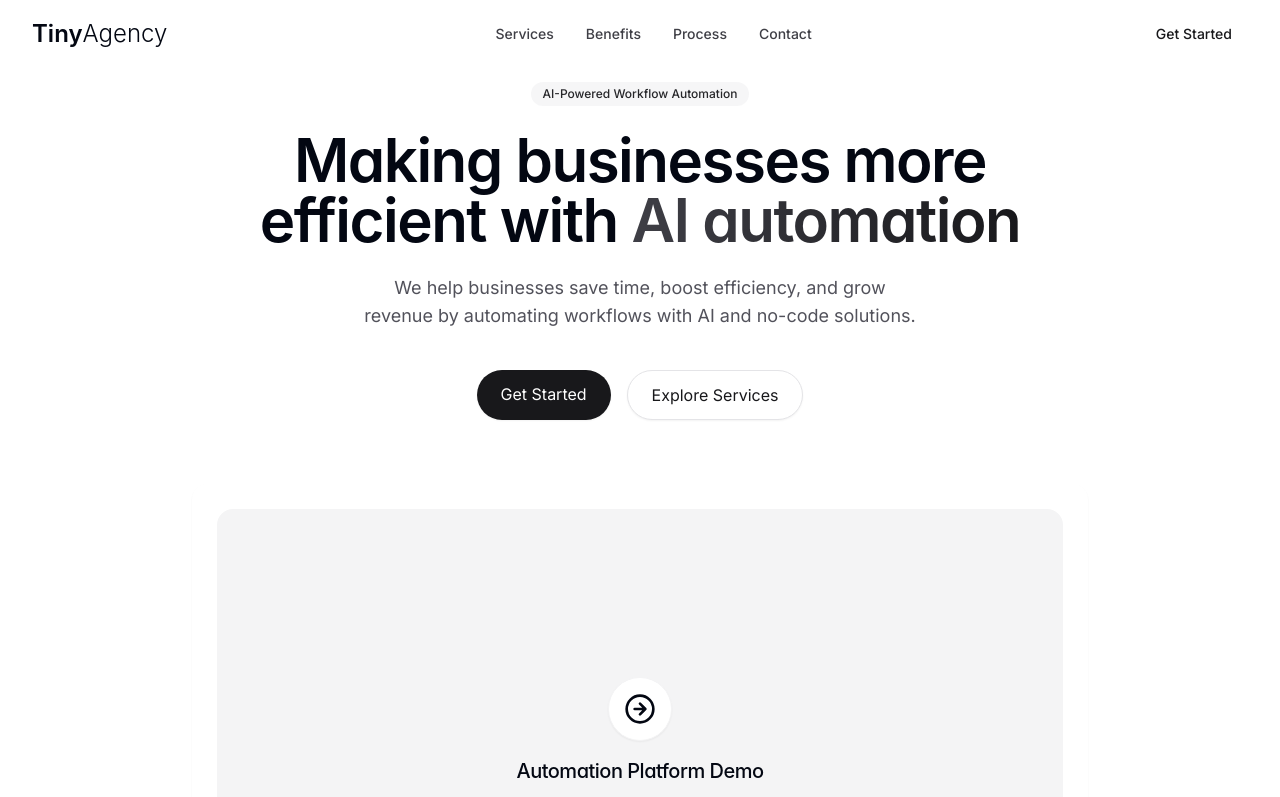
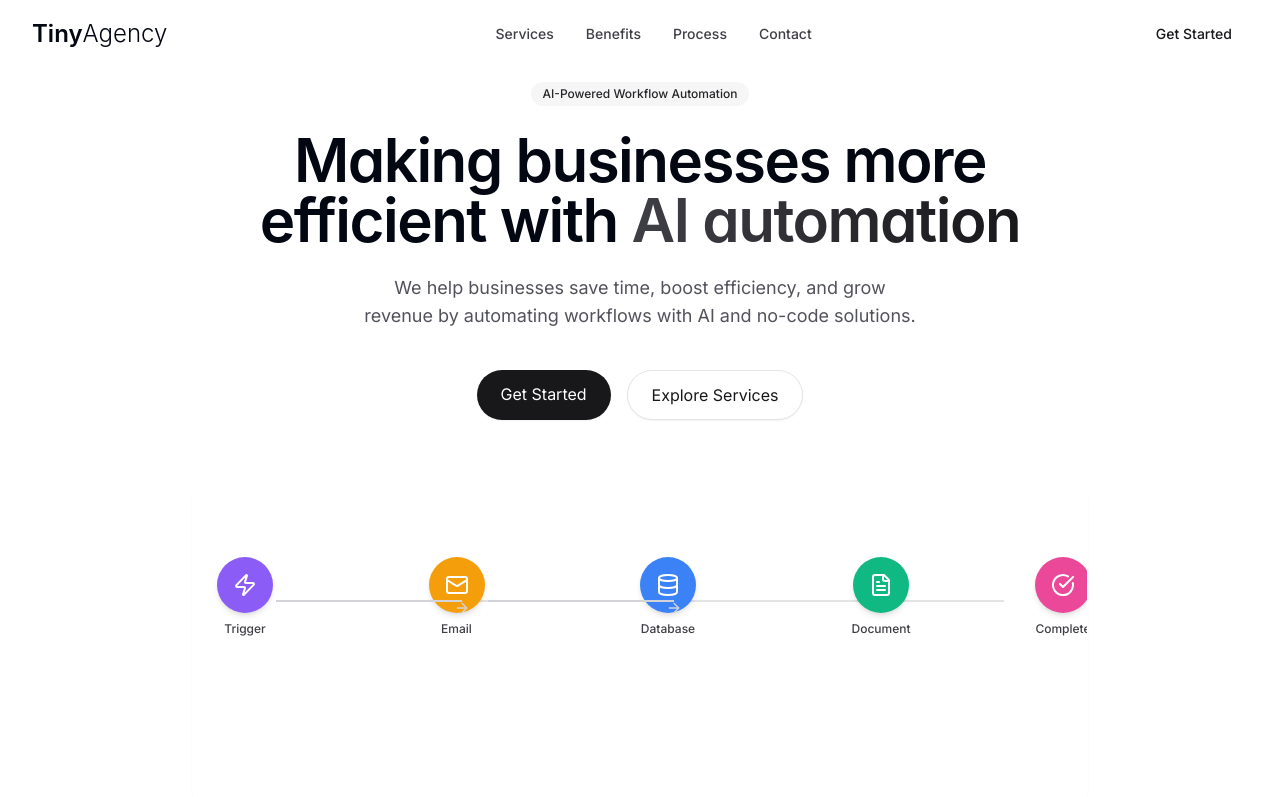
Before and after one commit to pete-life/tiny-agency, a React (Vite) app: page / in a window 1280 px wide. Shown: the top 797 px of the page. Built offline with nearby package versions, Linux system fonts and the light colour scheme.

Commit message:
Add visual graphic element
Adds a visual graphic element to represent an automation workflow.

```diff
--- a/src/components/sections/Hero.tsx
+++ b/src/components/sections/Hero.tsx
@@ -1,5 +1,6 @@
 
 import GlassCard from "../ui/GlassCard";
+import WorkflowVisual from "../ui/WorkflowVisual";
 import { ArrowDown } from "lucide-react";
 
 const Hero = () => {
@@ -51,18 +52,7 @@ const Hero = () => {
 
         <div className="animate-slide-up delay-300">
           <GlassCard className="max-w-4xl mx-auto">
-            <div className="aspect-video rounded-lg overflow-hidden bg-zinc-100 flex items-center justify-center">
-              <div className="text-center p-6">
-                <div className="w-16 h-16 mx-auto mb-4 rounded-full bg-white flex items-center justify-center shadow-sm border border-zinc-100">
-                  <svg width="32" height="32" viewBox="0 0 24 24" fill="none" xmlns="http://www.w3.org/2000/svg">
-                    <path d="M16 12H8M16 12L12 8M16 12L12 16" stroke="currentColor" strokeWidth="2" strokeLinecap="round" strokeLinejoin="round"/>
-                    <path d="M12 22C17.5228 22 22 17.5228 22 12C22 6.47715 17.5228 2 12 2C6.47715 2 2 6.47715 2 12C2 17.5228 6.47715 22 12 22Z" stroke="currentColor" strokeWidth="2"/>
-                  </svg>
-                </div>
-                <h3 className="text-xl font-medium mb-2">Automation Platform Demo</h3>
-                <p className="text-zinc-600">Preview image or video would appear here</p>
-              </div>
-            </div>
+            <WorkflowVisual />
           </GlassCard>
         </div>
 
--- /dev/null
+++ b/src/components/ui/WorkflowVisual.tsx
@@ -0,0 +1,133 @@
+
+import { useState, useEffect } from "react";
+import {
+  ArrowRight,
+  Zap,
+  Mail,
+  Database,
+  FileText,
+  CheckCircle,
+  BellRing
+} from "lucide-react";
+import { cn } from "@/lib/utils";
+
+interface WorkflowNodeProps {
+  icon: React.ReactNode;
+  label: string;
+  color: string;
+  delay: number;
+  position: number;
+}
+
+const WorkflowNode = ({ icon, label, color, delay, position }: WorkflowNodeProps) => {
+  const [visible, setVisible] = useState(false);
+
+  useEffect(() => {
+    const timer = setTimeout(() => {
+      setVisible(true);
+    }, delay);
+
+    return () => clearTimeout(timer);
+  }, [delay]);
+
+  return (
+    <div
+      className={cn(
+        "absolute transition-all duration-500 ease-out flex flex-col items-center",
+        visible ? "opacity-100 translate-y-0" : "opacity-0 translate-y-4",
+        position === 0 ? "left-0" :
+        position === 4 ? "right-0" :
+        `left-[${position * 25}%]`
+      )}
+      style={{ left: `${position * 25}%` }}
+    >
+      <div
+        className="w-14 h-14 rounded-full flex items-center justify-center mb-2 shadow-md"
+        style={{ backgroundColor: color }}
+      >
+        <div className="text-white">
+          {icon}
+        </div>
+      </div>
+      <span className="text-xs font-medium text-zinc-700">{label}</span>
+    </div>
+  );
+};
+
+const WorkflowArrow = ({ startPos, visible }: { startPos: number; visible: boolean }) => {
+  return (
+    <div
+      className={cn(
+        "absolute h-0.5 bg-zinc-300 transition-all duration-300 ease-out",
+        visible ? "w-[22%] opacity-100" : "w-0 opacity-0"
+      )}
+      style={{
+        left: `${startPos * 25 + 7}%`,
+        top: '25%',
+        transform: 'translateY(-50%)'
+      }}
+    >
+      <ArrowRight
+        className={cn(
+          "absolute -right-2 text-zinc-300 transition-all duration-300",
+          visible ? "opacity-100" : "opacity-0"
+        )}
+        size={16}
+      />
+    </div>
+  );
+};
+
+const WorkflowVisual = () => {
+  const [step, setStep] = useState(0);
+
+  useEffect(() => {
+    const interval = setInterval(() => {
+      setStep(prevStep => (prevStep < 4 ? prevStep + 1 : 0));
+    }, 3000);
+
+    return () => clearInterval(interval);
+  }, []);
+
+  const nodes = [
+    { icon: <Zap size={24} />, label: "Trigger", color: "#8B5CF6", position: 0, delay: 300 },
+    { icon: <Mail size={24} />, label: "Email", color: "#F59E0B", position: 1, delay: 800 },
+    { icon: <Database size={24} />, label: "Database", color: "#3B82F6", position: 2, delay: 1300 },
+    { icon: <FileText size={24} />, label: "Document", color: "#10B981", position: 3, delay: 1800 },
+    { icon: <CheckCircle size={24} />, label: "Complete", color: "#EC4899", position: 4, delay: 2300 }
+  ];
+
+  return (
+    <div className="relative w-full h-44 my-12">
+      {/* Connection line */}
+      <div className="absolute left-[7%] right-[7%] top-[25%] h-0.5 bg-zinc-200 transform -translate-y-1/2"></div>
+
+      {/* Workflow nodes */}
+      {nodes.map((node, index) => (
+        <WorkflowNode
+          key={index}
+          {...node}
+        />
+      ))}
+
+      {/* Animated arrows */}
+      <WorkflowArrow startPos={0} visible={step > 0} />
+      <WorkflowArrow startPos={1} visible={step > 1} />
+      <WorkflowArrow startPos={2} visible={step > 2} />
+      <WorkflowArrow startPos={3} visible={step > 3} />
+
+      {/* Animated notification */}
+      <div
+        className={cn(
+          "absolute right-8 top-8 flex items-center gap-2 bg-white/80 backdrop-blur-sm shadow-md rounded-lg px-3 py-2 transition-all duration-500",
+          step === 4 ? "opacity-100 translate-y-0" : "opacity-0 translate-y-4"
+        )}
+      >
+        <BellRing size={16} className="text-zinc-500" />
+        <span className="text-xs font-medium text-zinc-800">Process completed!</span>
+      </div>
+    </div>
+  );
+};
+
+export default WorkflowVisual;
```
